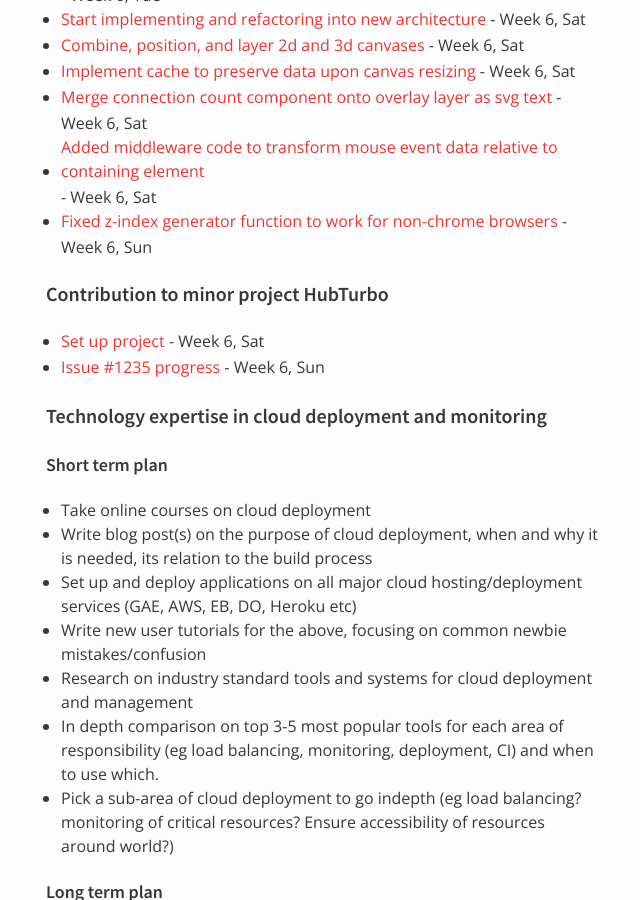
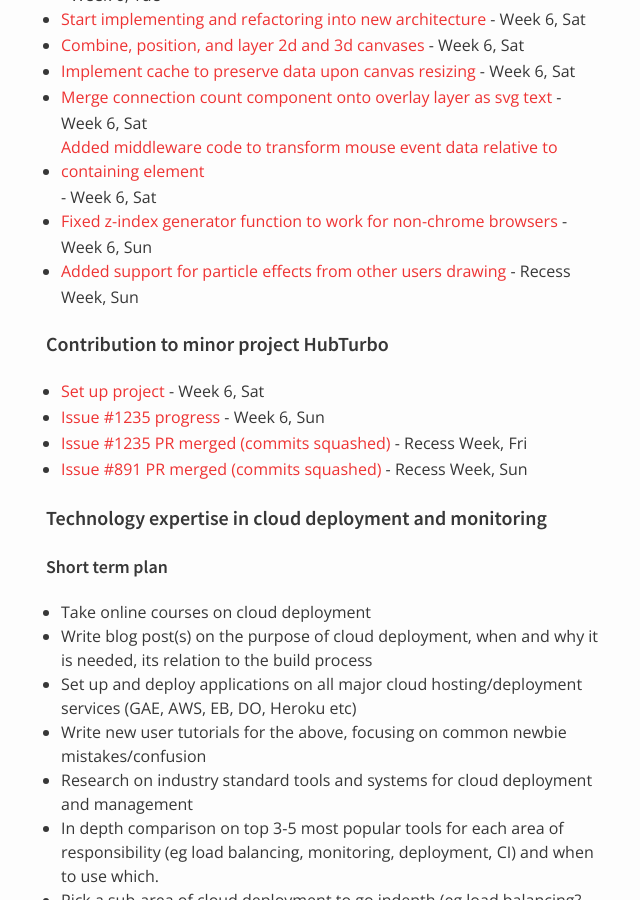
Before and after one commit to nus-oss/cs3281-AY1516S2-website, a Jekyll site: the page built from teams/socketio.md, in a window 1280 px wide and 900 px high, scrolled down 5452 px. Shown: the whole window, without its empty margins (324-964 px from the left). Built offline with Jekyll 4.4.1, drawn with Linux system fonts in a browser that asks for light colours.

Commit message:
updated yijin recess

```diff
--- a/teams/socketio.md
+++ b/teams/socketio.md
@@ -87,7 +87,7 @@
   * [x] Implemented drawing logic with 2D Canvas
   * [x] Compatibility fixes for mobile and desktop - Week 6, Sun
   * [x] Server-side In-memory Buffer + Cap (pruning) - Recess Week
-  * [ ] Particles for other drawing participants - Recess Week
+  * [x] Particles for other drawing participants - Recess Week
   * [ ] Scale/tranformation for mobile devices with portrait viewport
   * [ ] Tutorial/guide
 
@@ -176,10 +176,13 @@
 * [Merge connection count component onto overlay layer as svg text](https://github.com/nus-fboa2016-si/whiteboard/commit/facf6bbbd4fb9c9a38983ee2417c055a789b718b) - Week 6, Sat
 * [Added middleware code to transform mouse event data relative to containing element](https://github.com/nus-fboa2016-si/whiteboard/commit/1ef3cecc05c0fb9b611acea78c715a934215335d) - Week 6, Sat
 * [Fixed z-index generator function to work for non-chrome browsers](https://github.com/nus-fboa2016-si/whiteboard/commit/b38260dd30a16d54f01ce85a5dfbfea636cefdcb) - Week 6, Sun
+* [Added support for particle effects from other users drawing](https://github.com/nus-fboa2016-si/whiteboard/commit/854e597843c31d07dc1b48f1b8f561abc2cc1428) - Recess Week, Sun
 
 #### Contribution to minor project HubTurbo
 * [Set up project](https://github.com/YijinL/HubTurbo/branches) - Week 6, Sat
 * [Issue #1235 progress](https://github.com/YijinL/HubTurbo/commits/%231235-update-team-page-promotions) - Week 6, Sun
+* [Issue #1235 PR merged (commits squashed)](https://github.com/HubTurbo/HubTurbo/pull/1283) - Recess Week, Fri
+* [Issue #891 PR merged (commits squashed)](https://github.com/HubTurbo/HubTurbo/pull/1282) - Recess Week, Sun
 
 #### Technology expertise in cloud deployment and monitoring
 
```
